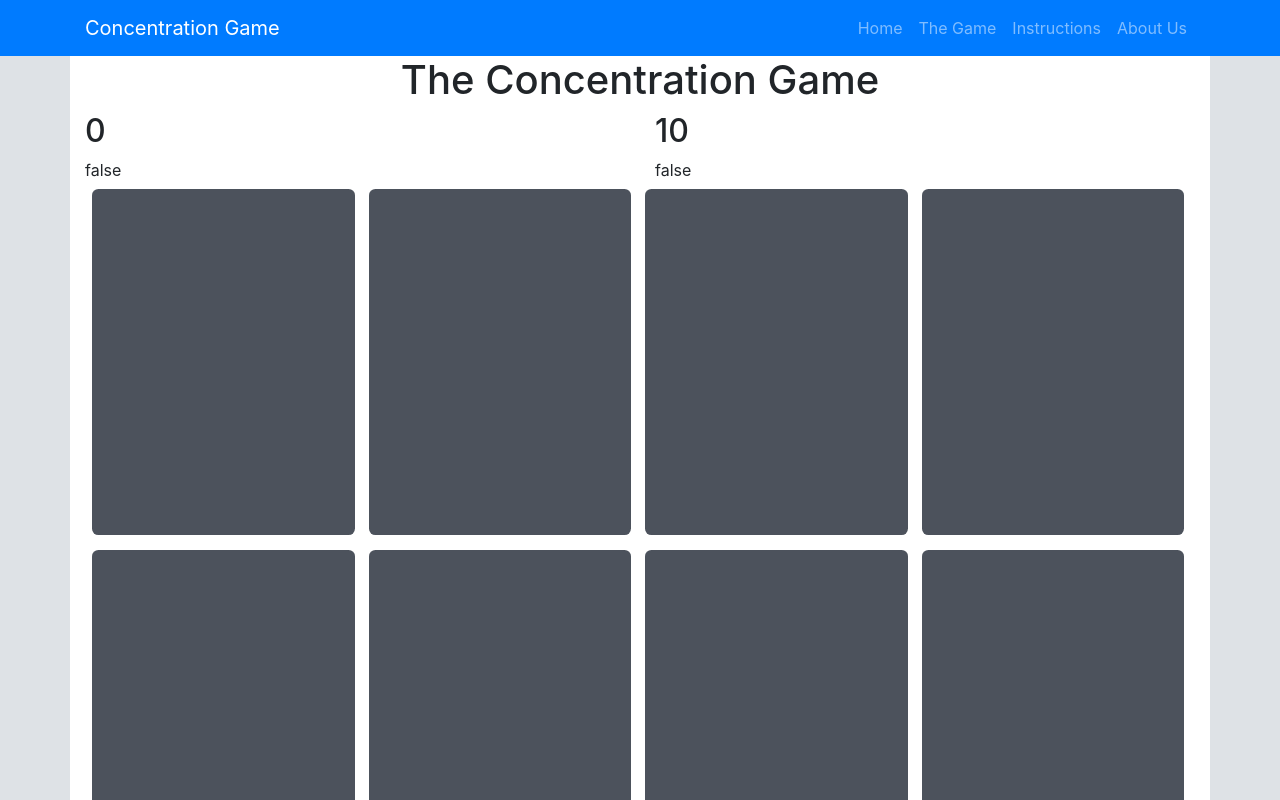
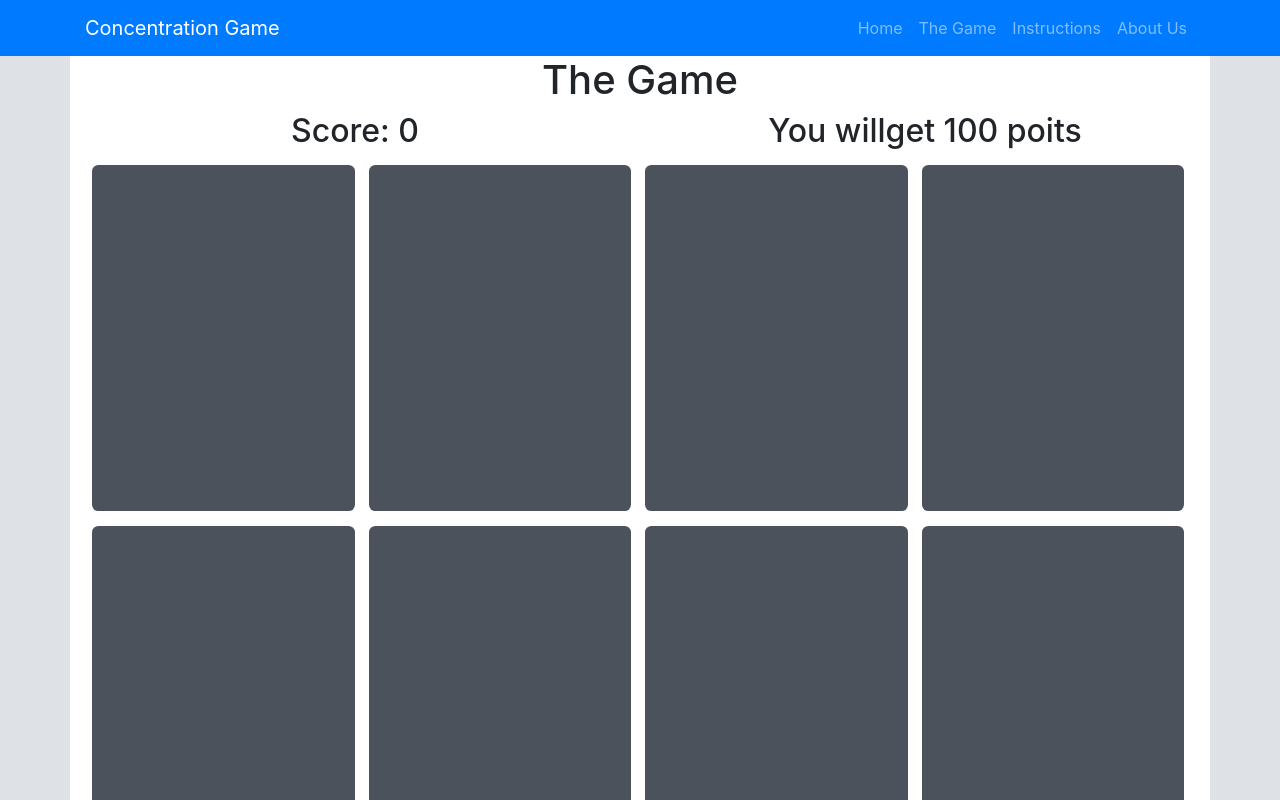
Before and after one commit to Awe1alex/concentration-game, a Vue app: page /#/game in a window 1280 px wide. Shown: the top 800 px of the page. Built offline with nearby package versions, Linux system fonts and the light colour scheme.

Commit message:
working game, but looks awful on large screens

```diff
--- a/src/scss/main.scss
+++ b/src/scss/main.scss
@@ -7,27 +7,23 @@ body {
   background-color: $gray-300;
 }
 
-// .game-card {
-//   border-radius: 10px;
-//   width: 100%;
-//   height: 100px;
-//   background-color: #474747;
-//   border: 2px solid black;
-//   cursor: pointer;
-// }
-
-// .game-card.unclickable {
-//   background-color: transparent;
-//   border: none;
-//   cursor: default;
-// }
-
 .game-wrapper {
   width: 100%;
   padding-top: 130%;
   position: relative;
 }
 
+.start-game {
+  position: absolute;
+  background-color: rgba($color: #fff, $alpha: 0.6);
+  top: 0;
+  left: 0;
+  bottom: 0;
+  right: 0;
+  display: flex;
+  align-items: center;
+  justify-content: center;
+}
 .game-container {
   flex-wrap: wrap;
   position: absolute;
@@ -46,6 +42,16 @@ body {
   transform: scale(1);
   transform-style: preserve-3d;
   transition: transform 0.4s;
+  padding: 0;
+  background: transparent;
+  align-items: center;
+  display: flex;
+  border: none;
+}
+
+button:active {
+  border: none;
+  outline: none;
 }
 
 .game-card:active {
--- a/src/utils/geterate.js
+++ b/src/utils/geterate.js
@@ -19,8 +19,8 @@ export default () => {
       color: colors[i]
     });
   }
-  const shuffledArray = shuffle(array);
-  return shuffledArray;
+  shuffle(array);
+  return array;
 };
 
 function shuffle(a) {
--- a/src/views/Game.vue
+++ b/src/views/Game.vue
@@ -1,28 +1,43 @@
 <template>
-  <div class="container bg-white h-100">
-    <h1 class="text-center">The Concentration Game</h1>
-    <div class="row">
+  <div class="container bg-white h-100 pb-5">
+    <h1 class="text-center">The Game</h1>
+    <div class="row text-center">
       <div class="col-12 col-sm-6 col-sm-3">
-        <h2>{{ score }}</h2>
+        <h2>{{ gameActive ? "Score:" : "Final Score:" }} {{ score }}</h2>
       </div>
       <div class="col-12 col-sm-6 col-sm-3">
-        <h2>{{ turnScore }}</h2>
+        <h2>
+          {{ gameActive ? `You willget ${turnScore} poits` : "Good Job!" }}
+        </h2>
       </div>
-      <div class="col-12 col-sm-6 col-sm-3">{{ clicked1 }}</div>
-      <div class="col-12 col-sm-6 col-sm-3">{{ clicked2 }}</div>
     </div>
     <div class="game-wrapper">
       <div class="game-container">
-        <div
+        <button
           v-for="(card, id) in cards"
           :key="id"
           class="game-card"
-          :class="{ clicked: clicked1 === id }"
-          @click="cardClick(id)"
+          :class="{
+            clicked:
+              clicked1 === id ||
+              clicked2 === id ||
+              usedColors.includes(card.color)
+          }"
+          :disabled="
+            clicked1 === id ||
+              clicked2 === id ||
+              usedColors.includes(card.color)
+          "
+          @click="cardClick(id, card.color)"
         >
           <div class="face" :class="card.color"></div>
           <div class="back"></div>
-        </div>
+        </button>
+      </div>
+      <div v-if="!gameActive" class="start-game">
+        <button class="btn btn-primary btn-lg cp" @click="startGame()">
+          Start New Game
+        </button>
       </div>
     </div>
   </div>
@@ -36,12 +51,14 @@ export default {
   data() {
     return {
       score: 0,
-      turnScore: 10,
+      turnScore: 100,
       bestScore: false,
       cards: [],
       clicked1: false,
       clicked2: false,
-      active: false
+      active: false,
+      usedColors: [],
+      gameActive: true
     };
   },
   mounted() {
@@ -54,51 +71,53 @@ export default {
       this.resetTurn();
       this.clicked1 = false;
       this.clicked2 = false;
-      this.active = false;
+      this.activeColor = false;
+      this.gameActive = true;
+      this.usedColors = [];
     },
-    cardClick(id) {
-      this.clicked1 = id;
-      // if (clickable) {
-      //   if (this.clicked1 === false) {
-      //     this.clicked1 = id;
-      //     this.active = link;
-      //   } else {
-      //     if (this.clicked1 !== id) {
-      //       this.clicked2 = id;
-      //       if (this.active === link) {
-      //         this.removeCards(link);
-      //         this.score += this.turnScore;
-      //         this.resetTurn();
-      //       } else {
-      //         this.reducePoints();
-      //         this.active = false;
-      //         this.clearClicked();
-      //       }
-      //       this.clearClicked();
-      //     }
-      //   }
-      // }
+    cardClick(id, color) {
+      // First card clicked
+      if (this.clicked1 === false) {
+        this.clicked1 = id;
+        this.activeColor = color;
+      }
+      // Second card clicked
+      else if (this.clicked2 === false) {
+        this.clicked2 = id;
+        // Check if color match
+        if (this.activeColor === color) {
+          // AddScore
+          this.score += this.turnScore;
+          // Add color as used
+          this.usedColors.push(color);
+          if (this.usedColors.length === 8) {
+            this.endGame();
+          }
+          this.resetTurn();
+        }
+        // Reduce points
+        else {
+          this.reducePoints();
+        }
+        setTimeout(() => {
+          this.clearClicked();
+        }, 300);
+      }
     },
     resetTurn() {
-      this.turnScore = 10;
+      this.turnScore = 100;
     },
     reducePoints() {
       if (this.turnScore > 0) {
-        this.turnScore -= 1;
+        this.turnScore -= 5;
       }
     },
     clearClicked() {
       this.clicked1 = false;
       this.clicked2 = false;
     },
-    removeCards(l) {
-      const cards = this.cards.map(el => {
-        if (el.link === l) {
-          el.clickable = false;
-        }
-        return el;
-      });
-      this.cards = cards;
+    endGame() {
+      this.gameActive = false;
     }
   }
 };
```
